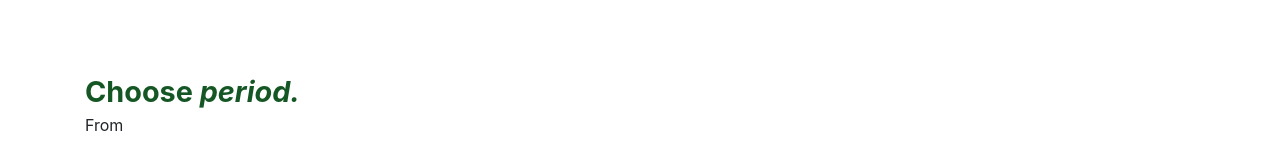
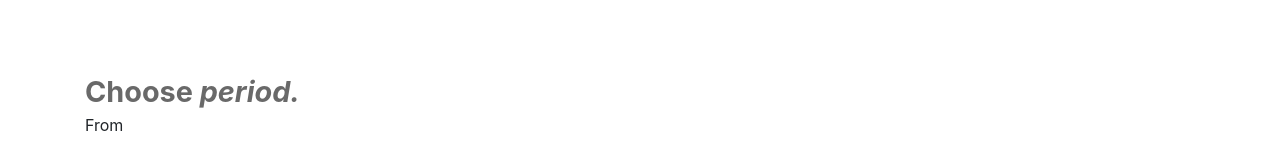
Before and after one commit to mihailgaberov/twitrender, a Vue app in the folder client/: page / in a window 1280 px wide. Shown: the part 201-344 px from the top of the page. Built offline with nearby package versions, Linux system fonts and the light colour scheme.

Commit message:
:lipstick: Styling.

```diff
--- a/client/src/components/Controls.vue
+++ b/client/src/components/Controls.vue
@@ -53,7 +53,7 @@ export default {
 
 <style scoped>
   .choose-period {
-    color: #155724;
+    color: dimgray;
     font-weight: bold;
     font-size: 1.8em;
   }
```
